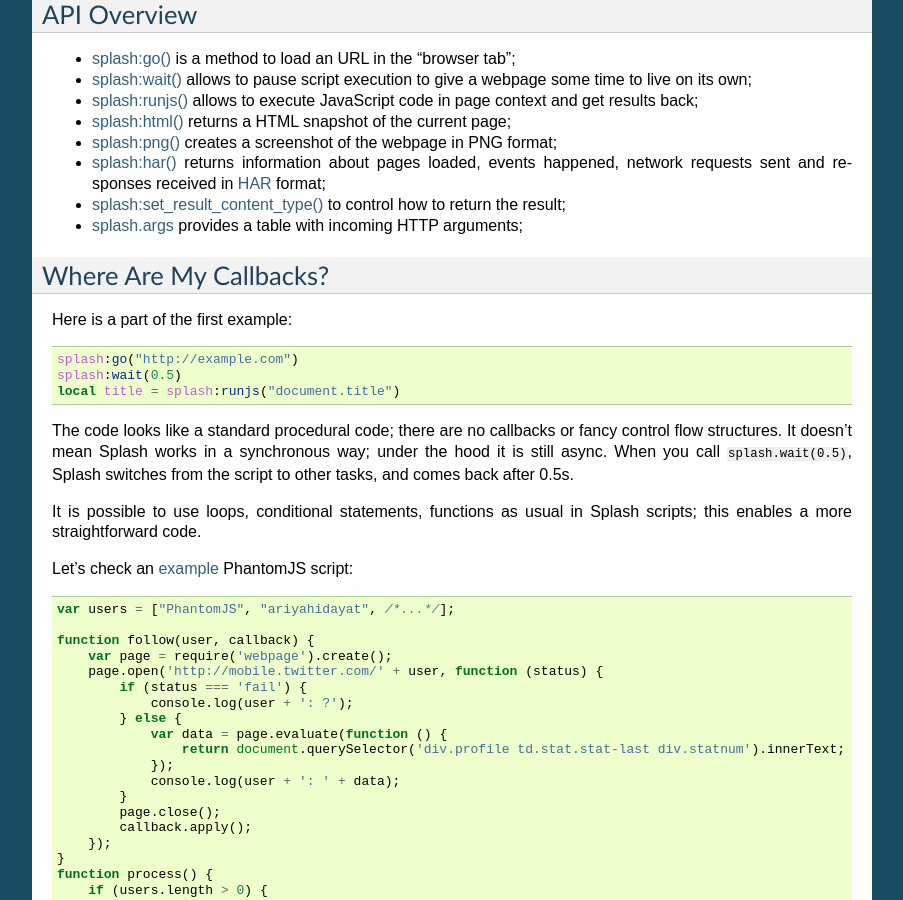
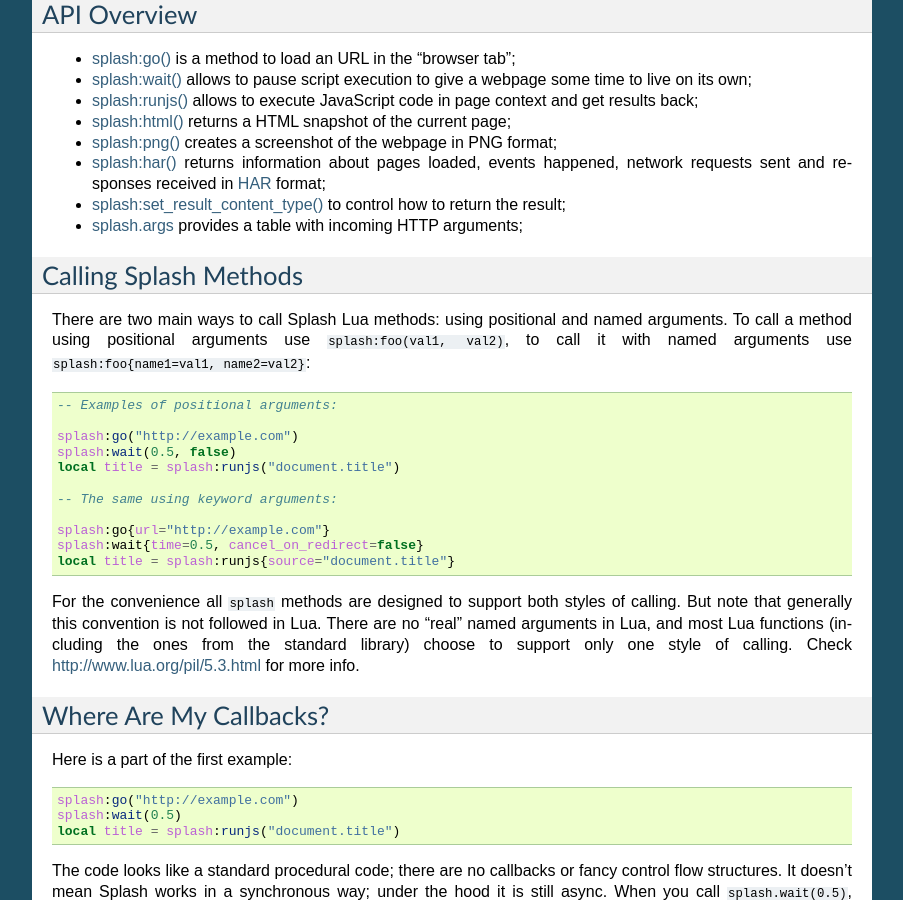
Before and after one commit to scrapinghub/splash, a Sphinx documentation site: the page built from docs/scripting.rst, in a window 1280 px wide and 900 px high, scrolled down 1121 px. Shown: the whole window, without its empty margins (198-1101 px from the left). Built offline with Sphinx 7.4.7, drawn with Linux system fonts in a browser that asks for light colours; some of the changed text lies outside the part shown.

Commit message:
DOC explain splash method calling conventions, improve coroutines discussion

```diff
--- a/docs/scripting.rst
+++ b/docs/scripting.rst
@@ -92,8 +92,35 @@
   to control how to return the result;
 * :ref:`splash.args <splash-args>` provides a table with incoming HTTP arguments;
 
+.. _HAR: http://www.softwareishard.com/blog/har-12-spec/
 
-.. _HAR: http://www.softwareishard.com/blog/har-12-spec/
+Calling Splash Methods
+----------------------
+
+There are two main ways to call Splash Lua methods: using positional and
+named arguments. To call a method using positional arguments use
+``splash:foo(val1, val2)``, to call it with named arguments
+use ``splash:foo{name1=val1, name2=val2}``:
+
+.. code-block:: lua
+
+    -- Examples of positional arguments:
+
+    splash:go("http://example.com")
+    splash:wait(0.5, false)
+    local title = splash:runjs("document.title")
+
+    -- The same using keyword arguments:
+
+    splash:go{url="http://example.com"}
+    splash:wait{time=0.5, cancel_on_redirect=false}
+    local title = splash:runjs{source="document.title"}
+
+For the convenience all ``splash`` methods are designed to support both
+styles of calling. But note that generally this convention is not
+followed in Lua. There are no "real" named arguments in Lua, and most Lua
+functions (including the ones from the standard library) choose to support
+only one style of calling. Check http://www.lua.org/pil/5.3.html for more info.
 
 Where Are My Callbacks?
 -----------------------
@@ -209,23 +236,27 @@
 .. _CasperJS: http://casperjs.org/
 .. _NightmareJS:
 
+For the curious, Splash uses Lua coroutines under the hood.
+
 .. note::
 
-    For the curious, the implementation uses Lua coroutines.
+    Internally, "main" function is executed as a coroutine by Splash,
+    and ``splash:foo()`` methods use ``coroutine.yield``.
+    See http://www.lua.org/pil/9.html for Lua coroutines tutorial.
 
-    In Splash scripts it is not explicit which calls are async and which calls
-    are blocking. It is a common criticism of coroutines/greenlets; check e.g.
-    `this <https://glyph.twistedmatrix.com/2014/02/unyielding.html>`__ article
-    for a description of the problem. However, we feel that in Splash scripts
-    negative effects are not quite there: scripts are meant to be small,
-    shared state is minimized, and an API is designed to execute a single
-    command at time, so in most cases the control flow is linear.
+In Splash scripts it is not explicit which calls are async and which calls
+are blocking. It is a common criticism of coroutines/greenlets; check e.g.
+`this <https://glyph.twistedmatrix.com/2014/02/unyielding.html>`__ article
+for a good description of the problem. However, we feel that in Splash scripts
+negative effects are not quite there: scripts are meant to be small,
+shared state is minimized, and an API is designed to execute a single
+command at time, so in most cases the control flow is linear.
 
-    If you want to be safe then think of all ``splash`` methods as of async;
-    consider that after you call ``splash:foo()`` a webpage being
-    rendered can change. Often that's the point of calling a method,
-    e.g. ``splash:wait(time_ms)`` or ``splash:go(url)`` only make sense because
-    webpage changes after calling them, but still - keep it in mind.
+If you want to be safe then think of all ``splash`` methods as of async;
+consider that after you call ``splash:foo()`` a webpage being
+rendered can change. Often that's the point of calling a method,
+e.g. ``splash:wait(time_ms)`` or ``splash:go(url)`` only make sense because
+webpage changes after calling them, but still - keep it in mind.
 
 
 .. _splash-object:
```
